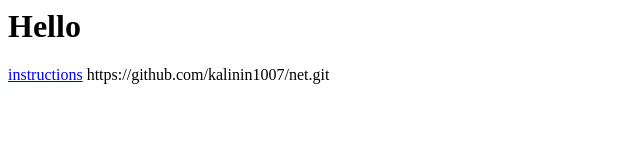
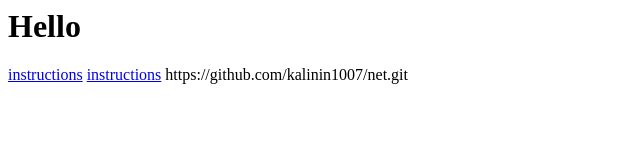
Before and after one commit to kalinin1007/net, a plain HTML site: page index.html in a window 1280 px wide. Shown: the whole page, without its empty margins (0-640 px from the left). Drawn offline with Linux system fonts and the light colour scheme.

Commit message:
Update index.html

```diff
--- a/index.html
+++ b/index.html
@@ -1,4 +1,6 @@
 <h1>Hello</h1>
 <a href="https://disk.yandex.ru/i/w8isjMXKL8DORQ">instructions</a>
 
+<a href="win_server.html">instructions</a>
+
 https://github.com/kalinin1007/net.git
```
